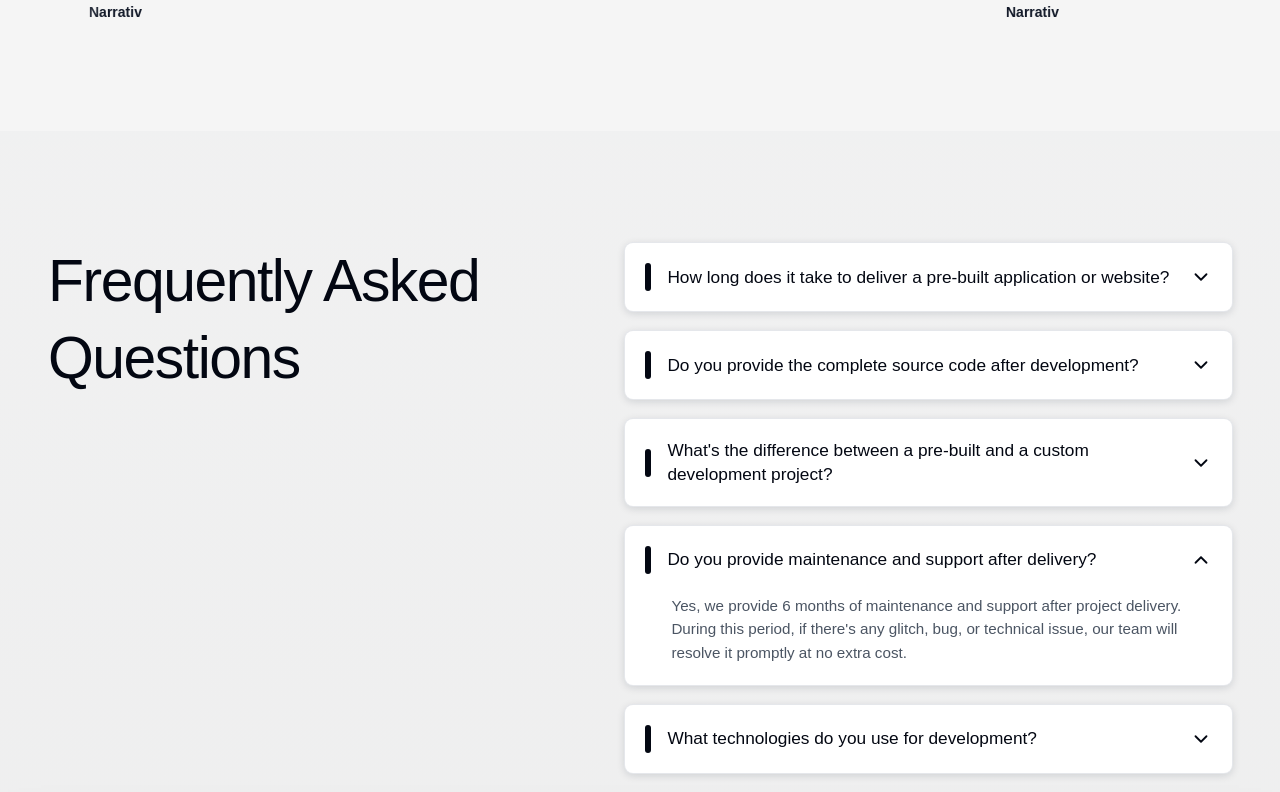
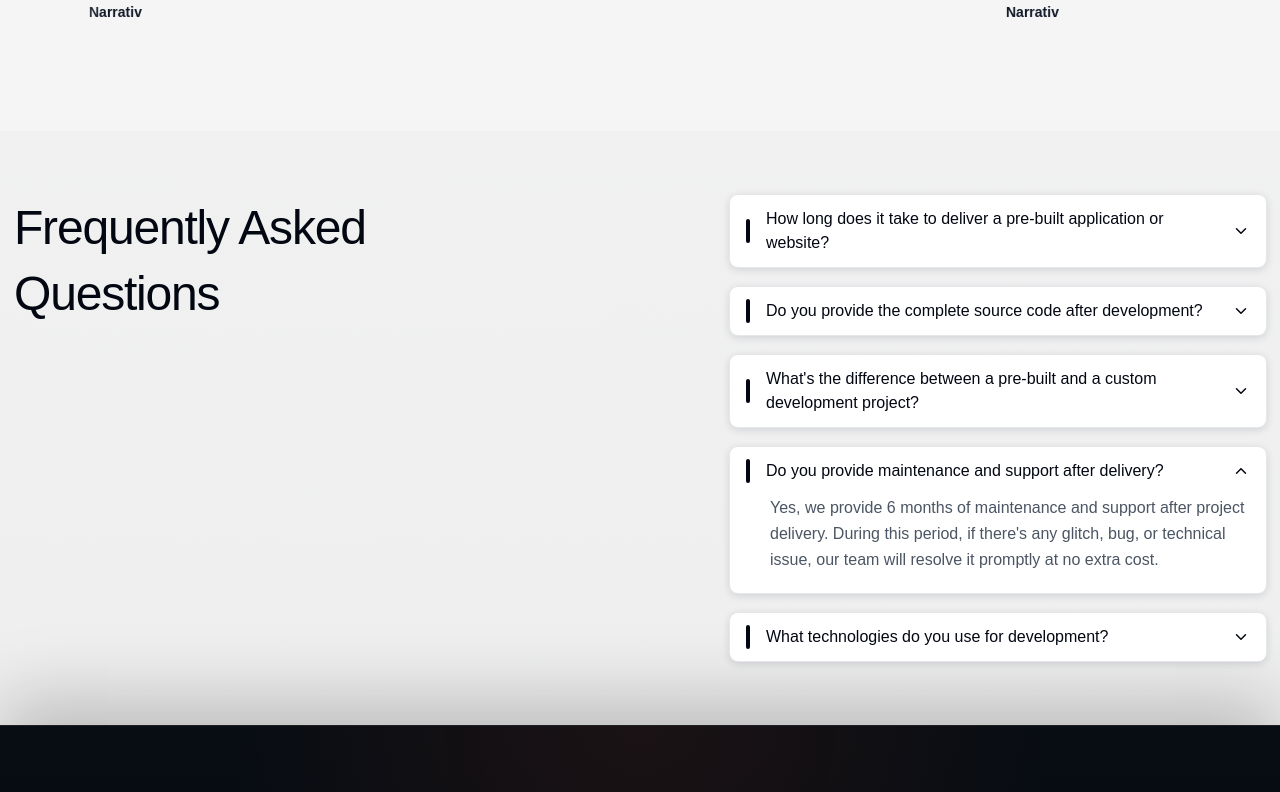
Before and after one commit to Sahilarora83/techverseai, a React (Vite) app: page / in a window 1280 px wide. Shown: the part 5085-5877 px from the top of the page. Built offline with nearby package versions, Linux system fonts and the light colour scheme; a web font is replaced by a local one.

Commit message:
match faq sizing

```diff
--- a/src/main.tsx
+++ b/src/main.tsx
@@ -543,26 +543,26 @@ function FAQSection() {
   const [openIndex, setOpenIndex] = React.useState(3);
 
   return (
-    <section className="faq-section overflow-hidden px-5 py-20 sm:px-8 lg:px-12 lg:py-28">
-      <div className="mx-auto grid max-w-[1400px] gap-10 lg:grid-cols-[0.82fr_1fr] lg:gap-20">
-        <h2 className="max-w-[520px] text-[clamp(3rem,4.6vw,5rem)] font-normal leading-[1.3] tracking-[-0.025em] text-gray-950">
+    <section className="faq-section overflow-hidden px-4 py-16 font-sans sm:px-8">
+      <div className="mx-auto grid max-w-[1400px] gap-8 lg:grid-cols-[536px_536px] lg:justify-center lg:gap-[180px]">
+        <h2 className="max-w-[536px] text-[30px] font-normal leading-[1.375] tracking-[-0.025em] text-gray-950 sm:text-[48px] sm:leading-[66px]" style={{ fontFamily: "Arial, sans-serif" }}>
           Frequently Asked
           <br />
           Questions
         </h2>
 
-        <div className="flex flex-col gap-5">
+        <div className="flex w-full max-w-[536px] flex-col gap-5">
           {faqs.map((faq, index) => {
             const isOpen = openIndex === index;
 
             return (
               <article key={faq.question} className="rounded-lg bg-white shadow-[0_2px_8px_rgba(15,23,42,0.16)] ring-1 ring-gray-200">
-                <button type="button" onClick={() => setOpenIndex(isOpen ? -1 : index)} className="flex w-full items-center gap-4 px-5 py-5 text-left text-gray-950">
-                  <span className="h-7 w-1.5 shrink-0 rounded-full bg-gray-950" aria-hidden="true" />
-                  <span className="flex-1 text-[clamp(1rem,1.35vw,1.35rem)] font-medium leading-[1.35]">{faq.question}</span>
-                  <ChevronDown size={22} className={`shrink-0 transition-transform duration-300 ${isOpen ? "rotate-180" : ""}`} aria-hidden="true" />
+                <button type="button" onClick={() => setOpenIndex(isOpen ? -1 : index)} className="flex w-full items-center gap-4 px-4 py-3 text-left text-gray-950">
+                  <span className="h-6 w-1 shrink-0 rounded-full bg-gray-950" aria-hidden="true" />
+                  <span className="flex-1 text-[16px] font-medium leading-6">{faq.question}</span>
+                  <ChevronDown size={18} className={`shrink-0 transition-transform duration-300 ${isOpen ? "rotate-180" : ""}`} aria-hidden="true" />
                 </button>
-                {isOpen ? <p className="px-5 pb-5 pl-[46px] text-[clamp(0.95rem,1.1vw,1.12rem)] leading-[1.55] text-gray-600">{faq.answer}</p> : null}
+                {isOpen ? <p className="px-4 pb-5 pl-[40px] text-[15px] leading-[25px] text-gray-600 sm:text-[16px] sm:leading-[26px]">{faq.answer}</p> : null}
               </article>
             );
           })}
```
